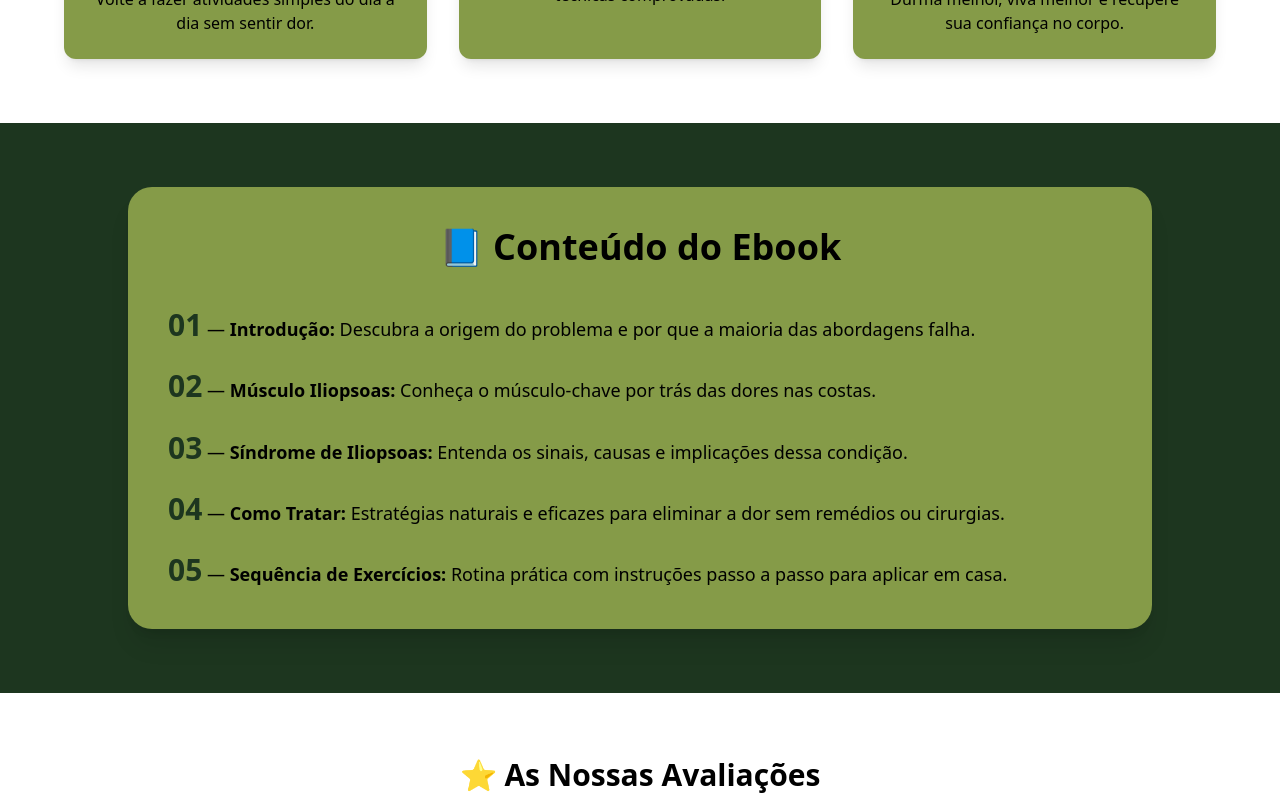
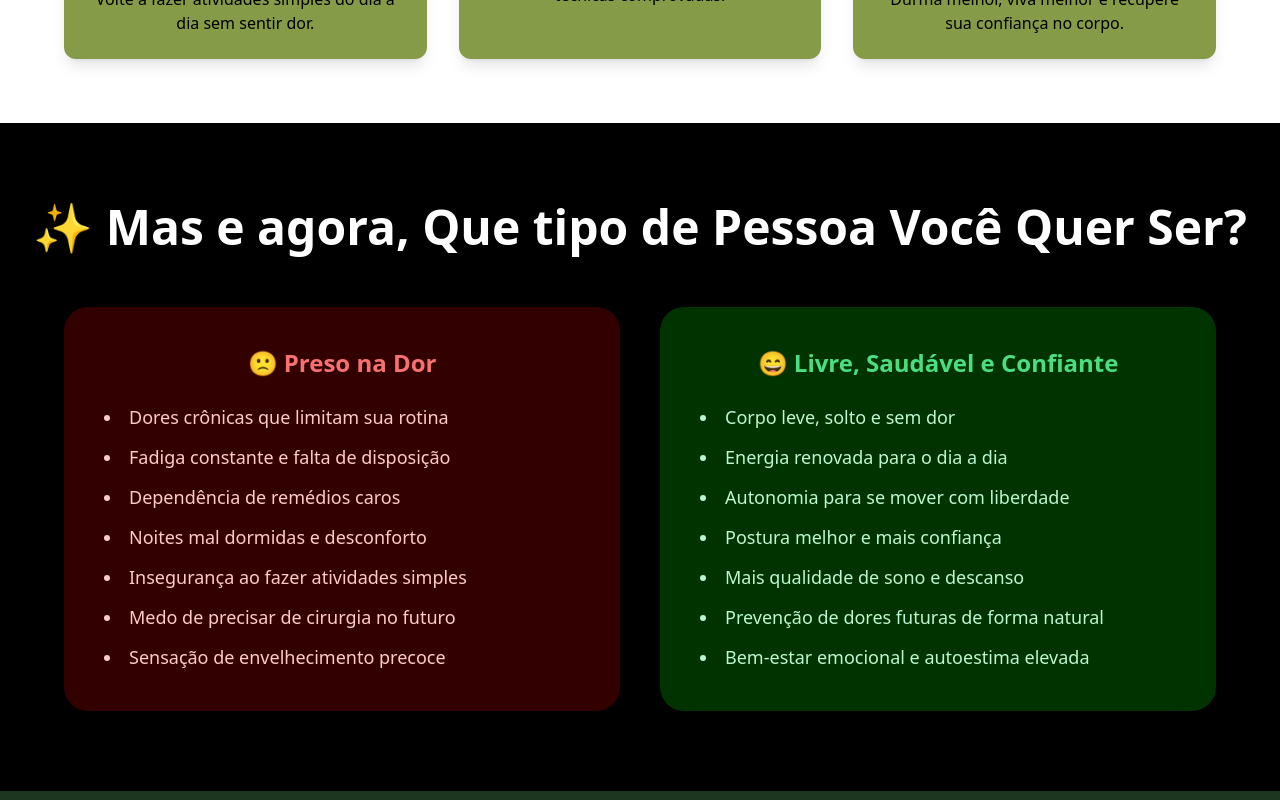
Before and after one commit to squad-member/site-dor-nas-costas, a React (Vite) app: page / in a window 1280 px wide. Shown: the part 1840-2640 px from the top of the page. Built offline with nearby package versions, Linux system fonts and the light colour scheme.

Commit message:
link hotmart adicionado

```diff
--- a/src/App.jsx
+++ b/src/App.jsx
@@ -116,6 +116,42 @@ animation: pulseGlow 2s infinite;
     </div>
   </div>
 </section>
+
+{/* Seção Comparativa: Que tipo de pessoa você quer ser? */}
+<section className="bg-black text-white py-20 px-6">
+  <h2 className="text-4xl md:text-5xl font-extrabold text-center mb-14">✨ Mas e agora, Que tipo de Pessoa Você Quer Ser?</h2>
+  <div className="max-w-6xl mx-auto grid grid-cols-1 md:grid-cols-2 gap-10 text-center items-start">
+
+    {/* Antes: Preso na Dor */}
+    <div className="bg-[#330000] p-10 rounded-3xl shadow-xl">
+      <h3 className="text-2xl font-bold text-red-400 mb-6">🙁 Preso na Dor</h3>
+      <ul className="text-left text-lg list-disc list-inside text-red-200 space-y-3">
+        <li>Dores crônicas que limitam sua rotina</li>
+        <li>Fadiga constante e falta de disposição</li>
+        <li>Dependência de remédios caros</li>
+        <li>Noites mal dormidas e desconforto</li>
+        <li>Insegurança ao fazer atividades simples</li>
+        <li>Medo de precisar de cirurgia no futuro</li>
+        <li>Sensação de envelhecimento precoce</li>
+      </ul>
+    </div>
+
+    {/* Depois: Livre, Saudável e Confiante */}
+    <div className="bg-[#003300] p-10 rounded-3xl shadow-xl">
+      <h3 className="text-2xl font-bold text-green-400 mb-6">😄 Livre, Saudável e Confiante</h3>
+      <ul className="text-left text-lg list-disc list-inside text-green-200 space-y-3">
+        <li>Corpo leve, solto e sem dor</li>
+        <li>Energia renovada para o dia a dia</li>
+        <li>Autonomia para se mover com liberdade</li>
+        <li>Postura melhor e mais confiança</li>
+        <li>Mais qualidade de sono e descanso</li>
+        <li>Prevenção de dores futuras de forma natural</li>
+        <li>Bem-estar emocional e autoestima elevada</li>
+      </ul>
+    </div>
+  </div>
+</section>
+
 
 
 
```
